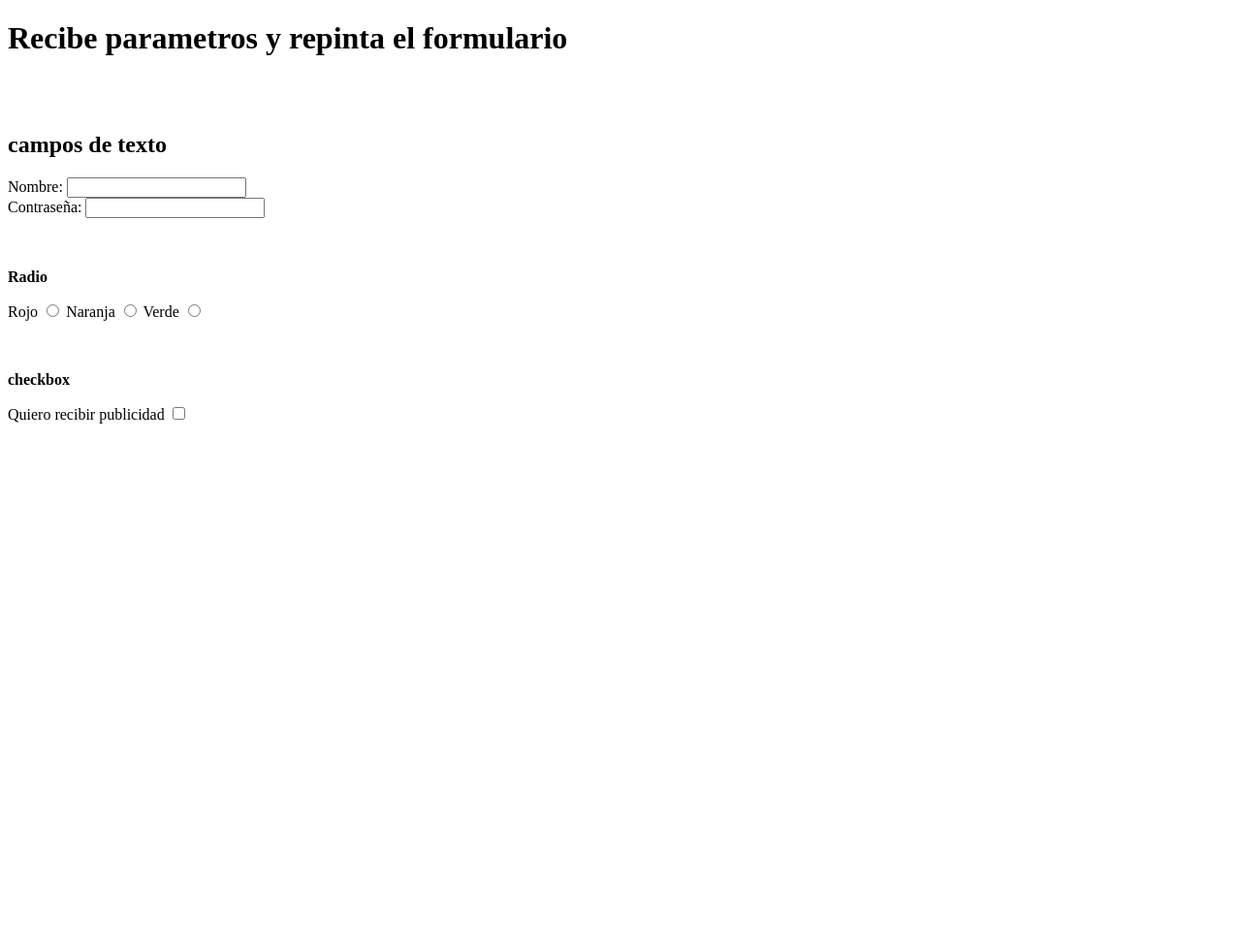
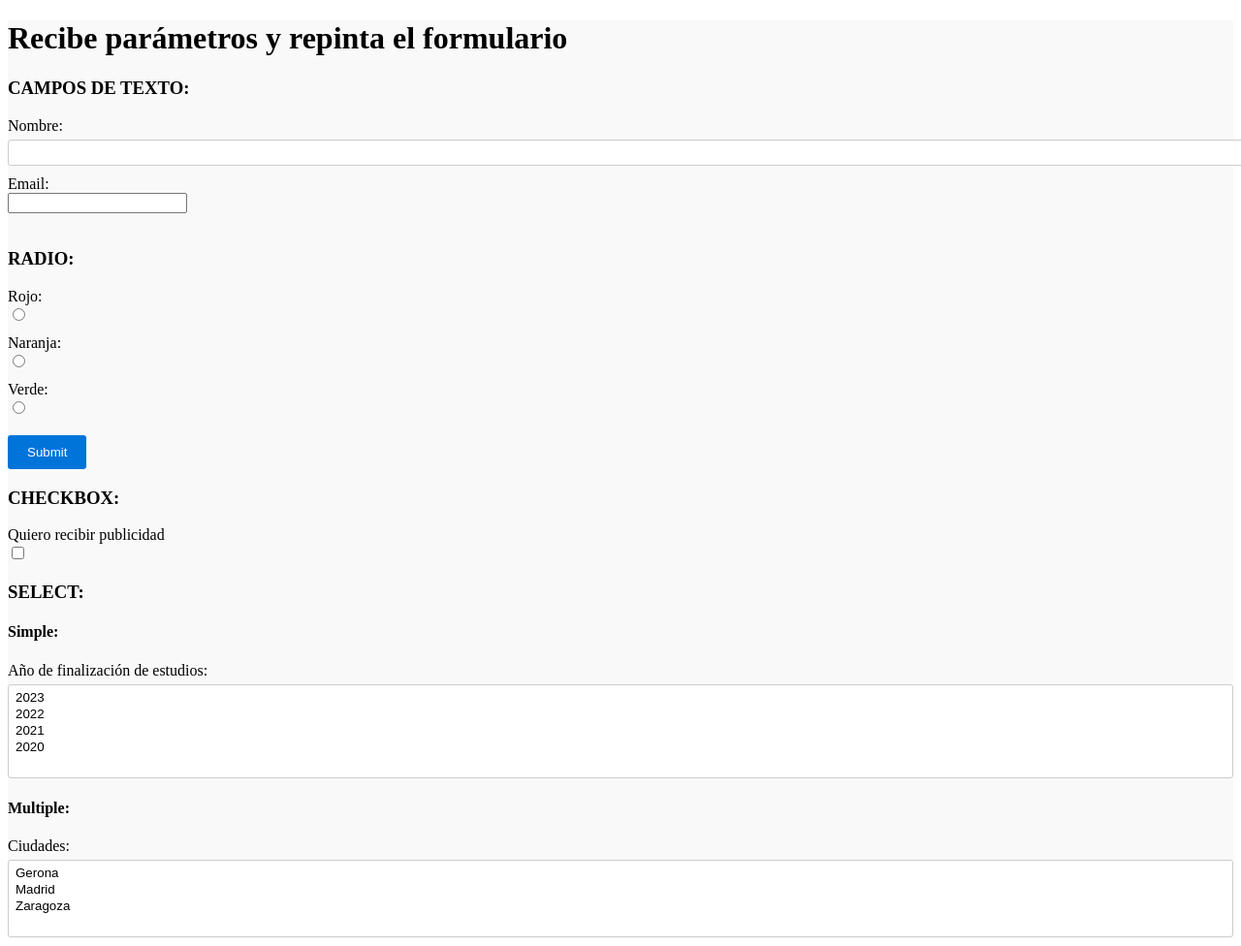
Before and after one commit to MeloncitoSeco/Xammp, a PHP site: page /repintarFormulario.php in a window 1280 px wide. Shown: the whole page at 97% size. Before the commit the page ends 800 px from the top, so only its background shows below. Run offline with PHP 8.4, Linux system fonts and the light colour scheme.

Commit message:
v1 19 10 23

```diff
--- a/t3/repintarFormulario.php
+++ b/t3/repintarFormulario.php
@@ -1,42 +1,138 @@
+<?php
+include 'validar.php';
+/* si va bien redirige a parametrosFormulario.php si va mal, mensaje de error */
+$ciudades = array();
+$error = "";
+
+if ($_SERVER["REQUEST_METHOD"] == "POST") {
+
+	if($_POST["nombre"]==""){
+    $error = "Recuerda rellenar el nombre ";
+    }elseif(!validarNombre($_POST["nombre"])){
+        $error = "nombre mal introducido ";
+    }
+    validarEmail($_POST["email"]);
+
+    if(!isset($_POST["color"])){
+    $error = $error . " y selecciona un color ";
+    }
+
+    if(!isset($_POST["anio"])){
+    $error = $error . "y debe seleccionar un año ";
+    }
+
+    if(!isset($_POST["ciudades"])){
+    $error = $error . " y debe seleccionar una ciudad";
+    }
+
+    if (isset($error)) {
+        $nombre = $_POST["nombre"];
+        $email = $_POST["email"];
+        $color = $_POST["color"];
+        $publicidad = $_POST["publicidad"];
+        $anio = $_POST["anio"];
+        $ciu = $_POST["ciudades"];
+        echo $error;
+
+    }else{
+        header("Location: parametrosFormulario.php");
+    }
+}
+
+?>
+
+
 <!DOCTYPE html>
-<html lang="en">
-<head>
-    <meta charset="UTF-8">
-    <meta name="viewport" content="width=device-width, initial-scale=1.0">
-    <title>Document</title>
-</head>
-<body>
-    <h1> Recibe parametros y repinta el formulario</h1>
-    <br>
-    <br>
-    <h2> campos de texto </h2>
-    <form>
-        <label for="fname">Nombre:</label>
-        <input type="text" id="nombre" name="nombre"><br>
-        <label for="lname">Contraseña:</label>
-        <input type="password" id="contra" name="contra">
-        <br>
-    </form>
-    <br><br>
-    <p><b>Radio</b></p>
+<html>
+	<head>
+		<title>Repintar formulario</title>
+		<meta charset = "UTF-8">
+    <style>
+        form {
+            background-color: #f9f9f9;
+        }
+        label {
+            display: block;
+            margin-top: 10px;
+        }
+        input[type="text"], select {
+            width: 100%;
+            padding: 5px;
+            margin-top: 5px;
+            border: 1px solid #ccc;
+            border-radius: 3px;
+        }
+        input[type="radio"] {
+            margin-right: 5px;
+        }
+        input[type="submit"] {
+            background-color: #0074D9;
+            color: #fff;
+            padding: 10px 20px;
+            border: none;
+            border-radius: 3px;
+            cursor: pointer;
+        }
+        input[type="checkbox"] {
+            margin-right: 5px;
+        }
+        p {
+            color: red;
+            font-weight: bold;
+            margin-top: 10px;
+        }
+    </style>
+	</head>
+	<body>
 
-    <form>
-        <label for="rojo">Rojo</label>
-        <input type="radio" id="rojo" name="radio" value="Rojo">
-        <label for="naranja">Naranja</label>
-        <input type="radio" id="naranja" name="radio" value="Naranja">
-        <label for="verde">Verde</label>
-        <input type="radio" id="verde" name="radio" value="Verde">
-    </form>
-    <br><br>
-    <p><b>checkbox</b></p>
-    <form>
-        <label for="vehicle1"> Quiero recibir publicidad</label>
-        <input type="checkbox" id="publi" name="publi" value="publi">
+		<form action = "<?php echo htmlspecialchars($_SERVER["PHP_SELF"]);?>" method = "POST">
 
-    </form>
-    <?php
+            <h1>Recibe parámetros y repinta el formulario</h1>
+            <h3>CAMPOS DE TEXTO:</h3>
+            <label for = "nombre">Nombre:</label>
+			<input value = "<?php if(isset($nombre))echo $nombre;?>"
+			id = "nombre" name = "nombre" type = "text">
+            <label for = "email">Email:</label>
+			<input value = "<?php if(isset($email))echo $email;?>"
+			id = "email" name = "email" type = "email">
 
-    ?>
-</body>
+            <br><br>
+
+            <h3>RADIO:</h3>
+            <label for="Rojo">Rojo: </label>
+			<input type="radio" id="colorRojo" name="color" value="rojo" <?php if(isset($color) && $color === "rojo") echo "checked"; ?>>
+
+            <label for="Naranja">Naranja: </label>
+			<input type="radio" id="colorNaranja" name="color" value="naranja" <?php if(isset($color) && $color === "naranja") echo "checked"; ?>>
+
+            <label for="Verde">Verde: </label>
+			<input type="radio" id="colorRojo" name="color" value="verde" <?php if(isset($color) && $color === "verde") echo "checked"; ?>>
+
+            <br><br>
+			<input type = "submit">
+
+            <h3>CHECKBOX:</h3>
+            <label for="publicidad">Quiero recibir publicidad</label>
+            <input type="checkbox" id="publicidad" name="publicidad" <?php if(isset($publicidad)) echo "checked"; ?>>
+
+            <h3>SELECT:</h3>
+
+            <h4>Simple:</h4>
+            <label for="anio">Año de finalización de estudios:</label>
+            <select name="anio" id="anio" size="5">
+            <option value="2023" <?php if(isset($anio) && $anio === "2023") echo "selected"; ?>>2023</option>
+            <option value="2022" <?php if(isset($anio) && $anio === "2022") echo "selected"; ?>>2022</option>
+            <option value="2021" <?php if(isset($anio) && $anio === "2021") echo "selected"; ?>>2021</option>
+            <option value="2020" <?php if(isset($anio) && $anio === "2020") echo "selected"; ?>>2020</option>
+        </select>
+
+            <h4>Multiple:</h4>
+            <label for="ciudades">Ciudades:</label>
+            <select id="ciudades" name="ciudades[]" size="4" multiple>
+            <option value="Gerona" <?php if(isset($ciudades) && in_array("Gerona", $ciudades)) echo "selected"; ?>>Gerona</option>
+            <option value="Madrid" <?php if(isset($ciudades) && in_array("Madrid", $ciudades)) echo "selected"; ?>>Madrid</option>
+            <option value="Zaragoza" <?php if(isset($ciudades) && in_array("Zaragoza", $ciudades)) echo "selected"; ?>>Zaragoza</option>
+        </select>
+		</form>
+	</body>
 </html>
--- /dev/null
+++ b/t3/validar.php
@@ -0,0 +1,16 @@
+<?php
+function validarNombre($a){
+    trim($a);
+    if(!ctype_upper($a[0]))
+        return(false);
+    if (strlen($a)>12)
+        return(false);
+    return(true);
+}
+function validarEmail($email){
+    if (empty($email)){
+        $errors[]="El email es obligatorio";
+    }elseif(!filter_var($email,FILTER_VALIDATE_EMAIL)){
+        $errors[]="Formato email incorrecto";
+    }
+}
```
Also changed, not shown: interfaces/t1/inicio.html (added, +23 -0 lines), t3/curioso.php (added).
